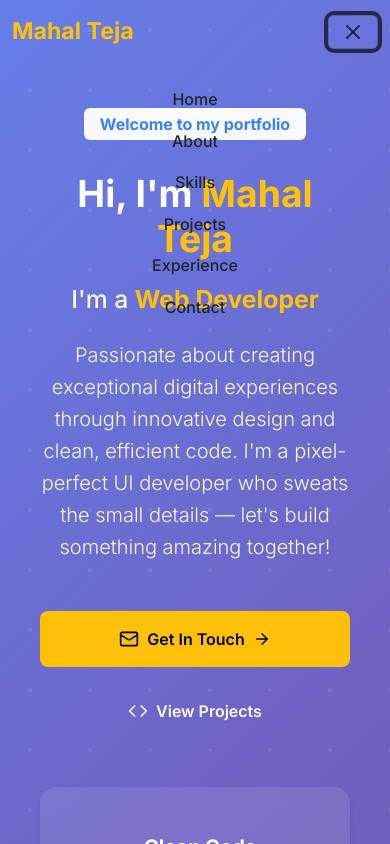
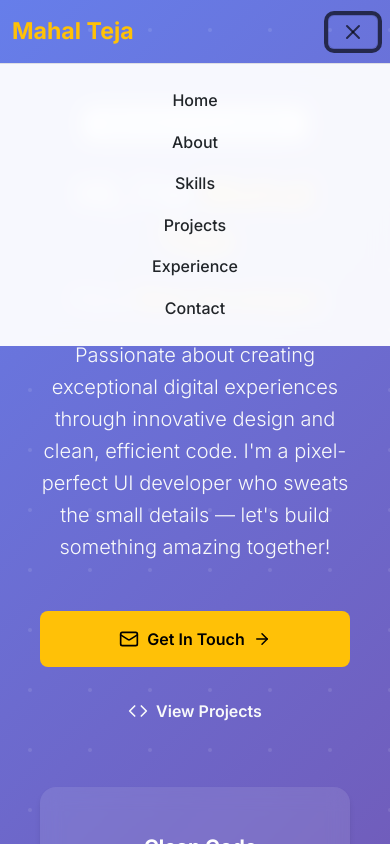
Before and after one commit to mahalteja/port_folio, a React (Create React App) app: page / in a window 390 px wide. Both pictures are taken after a click on the button "Toggle navigation". Shown: the top 844 px of the page. Built offline with nearby package versions, Linux system fonts and the light colour scheme.

Commit message:
Navbar issue

```diff
--- a/src/components/Navbar.js
+++ b/src/components/Navbar.js
@@ -84,7 +84,12 @@ const Navbar = () => {
           initial={{ opacity: 0, y: -20 }}
           animate={{ opacity: 1, y: 0 }}
           exit={{ opacity: 0, y: -20 }}
-          className=" mt-2 py-3 d-lg-none w-100"
+          className="mt-2 py-3 d-lg-none w-100"
+          style={{
+            background: 'rgba(255, 255, 255, 0.95)',
+            backdropFilter: 'blur(10px)',
+            borderTop: '1px solid rgba(0, 0, 0, 0.1)'
+          }}
         >
           <div className="container">
             <ul className="navbar-nav">
```
